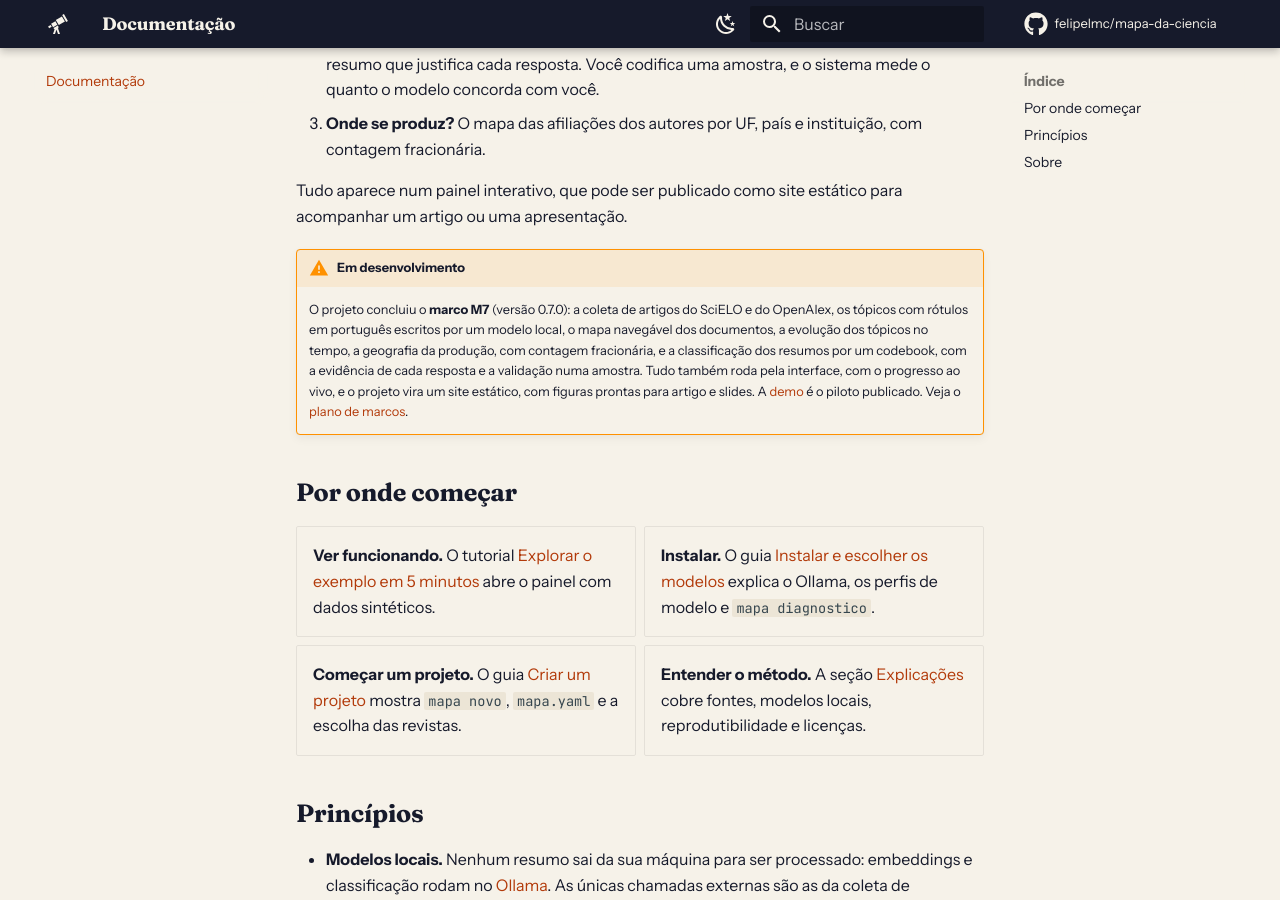
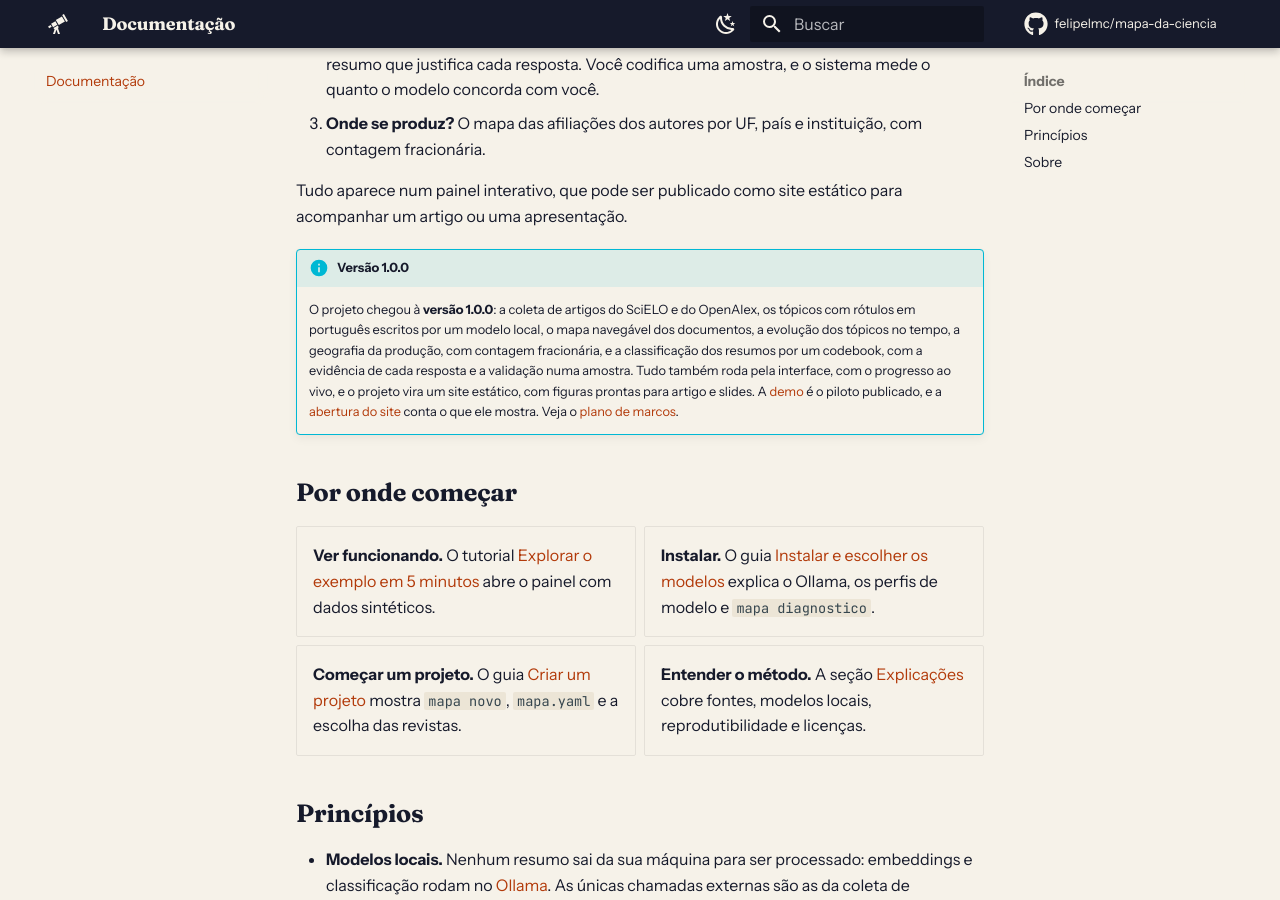
Before and after one commit to felipelmc/mapa-da-ciencia, an MkDocs documentation site: the page built from docs/documentacao.md, in a window 1280 px wide and 900 px high, scrolled down 430 px. Built offline with MkDocs 1.6.1 and Material for MkDocs 9.7.7, drawn with Linux system fonts in a browser that asks for light colours; comment, search, counter and statistics services are not loaded.

Commit message:
chore(versao): 1.0.0
A versão 1.0.0 fecha o plano do projeto: a abertura do site, "Céu que se
forma", com os 4.275 artigos do piloto como um céu que se forma ano a ano
e as histórias que os dados contam, e a exportação que funciona em pastas
sincronizadas pelo iCloud Drive. README com a captura da abertura;
CHANGELOG, CITATION, endereço do wheel, caderno do Colab, documentação e
tabela de marcos atualizados.

Co-Authored-By: Claude Opus 5.5 <noreply@anthropic.com>

```diff
--- a/docs/documentacao.md
+++ b/docs/documentacao.md
@@ -8,8 +8,8 @@ O **mapa-da-ciencia** é um observatório da literatura científica. Ele coleta
 
 Tudo aparece num painel interativo, que pode ser publicado como site estático para acompanhar um artigo ou uma apresentação.
 
-!!! warning "Em desenvolvimento"
-    O projeto concluiu o **marco M7** (versão 0.7.0): a coleta de artigos do SciELO e do OpenAlex, os tópicos com rótulos em português escritos por um modelo local, o mapa navegável dos documentos, a evolução dos tópicos no tempo, a geografia da produção, com contagem fracionária, e a classificação dos resumos por um codebook, com a evidência de cada resposta e a validação numa amostra. Tudo também roda pela interface, com o progresso ao vivo, e o projeto vira um site estático, com figuras prontas para artigo e slides. A [demo](https://felipelamarca.com/mapa-da-ciencia/demo/) é o piloto publicado. Veja o [plano de marcos](desenvolvimento/index.md#marcos).
+!!! info "Versão 1.0.0"
+    O projeto chegou à **versão 1.0.0**: a coleta de artigos do SciELO e do OpenAlex, os tópicos com rótulos em português escritos por um modelo local, o mapa navegável dos documentos, a evolução dos tópicos no tempo, a geografia da produção, com contagem fracionária, e a classificação dos resumos por um codebook, com a evidência de cada resposta e a validação numa amostra. Tudo também roda pela interface, com o progresso ao vivo, e o projeto vira um site estático, com figuras prontas para artigo e slides. A [demo](https://felipelamarca.com/mapa-da-ciencia/demo/) é o piloto publicado, e a [abertura do site](index.md) conta o que ele mostra. Veja o [plano de marcos](desenvolvimento/index.md#marcos).
 
 ## Por onde começar
 
--- a/pyproject.toml
+++ b/pyproject.toml
@@ -1,6 +1,6 @@
 [project]
 name = "mapa-da-ciencia"
-version = "0.7.0"
+version = "1.0.0"
 description = "Observatório da literatura científica: tópicos no tempo, classificação por codebook com validação humana e geografia da produção, com modelos de linguagem locais."
 readme = "README.md"
 license = "MIT"
```
Also changed, not shown: CHANGELOG.md (+6 -1 lines), README.md (+6 -3 lines), docs/desenvolvimento/index.md (+1 -0 lines), docs/guias/instalacao.md (+1 -1 lines), docs/tutoriais/explorar-exemplo.md (+2 -2 lines), 5 other files.
